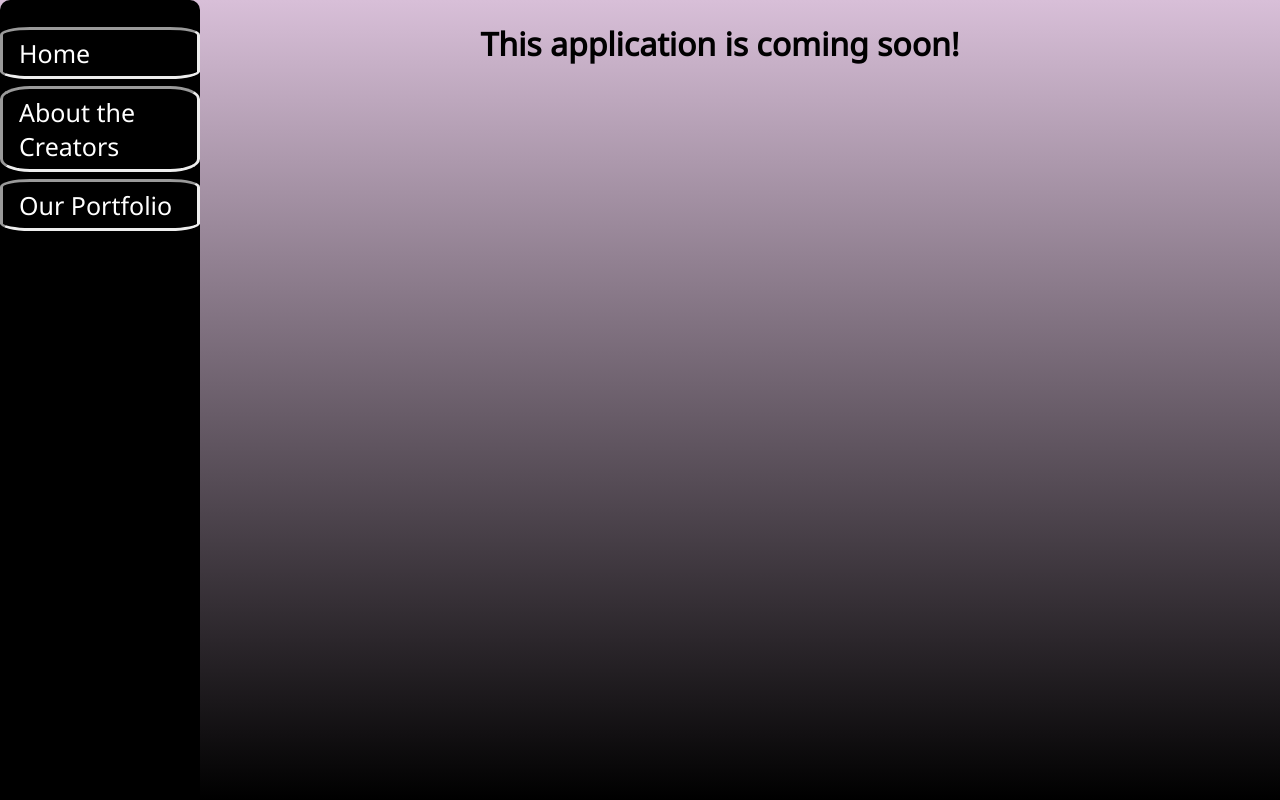
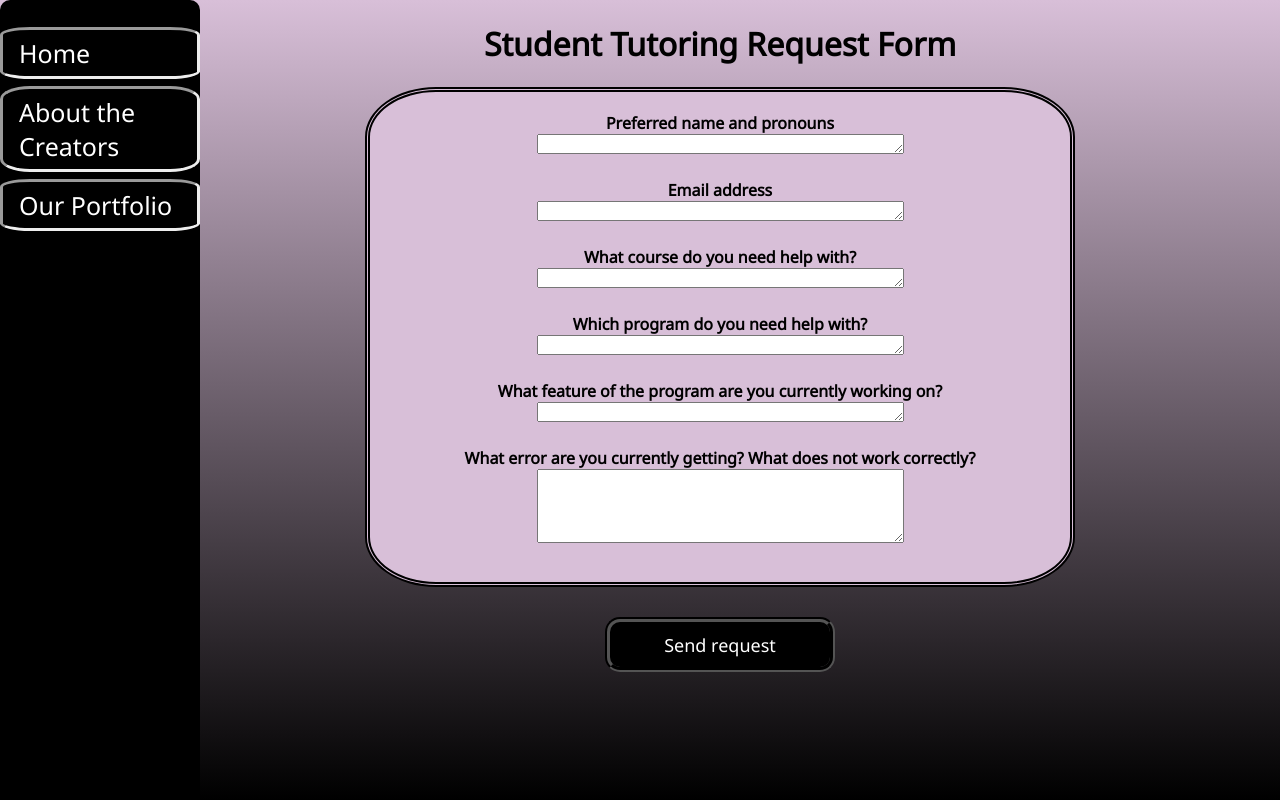
Before and after one commit to umaparhar1/gitgals, a Django app: page /studentPage.html in a window 1280 px wide. Run offline with Django 3.2, Linux system fonts and the light colour scheme.

Commit message:
studentPage form basics complete

```diff
--- a/Proj1/converter/templates/converter/studentPage.html
+++ b/Proj1/converter/templates/converter/studentPage.html
@@ -21,7 +21,31 @@
        <a href="ourPortfolio.html">Our Portfolio</a>
    </div>
    <div class="main">
-        <h1 style="margin-top: 2%;margin-bottom: 3%">This application is coming soon!</h1>
+       <h1 style = "margin-top:2%; margin-bottom:2%;">Student Tutoring Request Form</h1>
+       <div class="studentInput"
+           style="background-color: #D8BFD8; height:490px; width:700px; margin:0 auto; border-radius:10%; border-color: black; border-width:5px; border-style:double;">
+           <p style="font-weight:bolder; margin-top:20px;">Preferred name and pronouns</p>
+           <textarea name="nameAndPronouns" id="nameAndPronouns" cols="50" rows="1"
+               style="size:20px; text-align:center; font-stretch:expanded; font-weight:bold;"></textarea>
+           <p style="font-weight:bolder; margin-top:20px;">Email address</p>
+           <textarea name="studentEmail" id="studentEmail" cols="50" rows="1"
+               style="size:20px; text-align:center; font-stretch:expanded; font-weight:bold;"></textarea>
+           <p style="font-weight:bolder; margin-top:20px;">What course do you need help with?</p>
+           <textarea name="courseName" id="courseName" cols="50" rows="1"
+               style="size:20px; text-align:center; font-stretch:expanded; font-weight:bold;"></textarea>
+           <p style="font-weight:bolder; margin-top:20px;">Which program do you need help with?</p>
+           <textarea name="program" id="program" cols="50" rows="1"
+               style="size:20px; text-align:center; font-stretch:expanded; font-weight:bold;"></textarea>
+           <p style="font-weight:bolder; margin-top:20px;">What feature of the program are you currently working on?</p>
+           <textarea name="programFeature" id="programFeature" cols="50" rows="1"
+               style="size:20px; text-align:center; font-stretch:expanded; font-weight:bold;"></textarea>
+           <p style="font-weight:bolder; margin-top:20px;">What error are you currently getting? What does not work correctly?</p>
+           <textarea name="errorDescription" id="errorDescription" cols="50" rows="4"
+               style="size:20px; text-align:center; font-stretch:expanded; font-weight:bold;"></textarea>
+       </div>
+       <button onclick="studentTutorRequest()" id="sendTutorRequest"
+       style="margin-top:30px; height:55px; width:230px; font-size:18px; background-color: black; border-style:groove; border-width:5px; border-radius:15px; color: white;">Send request</button>
+   </div>
 </body>
 
 </html>
```
Lines whose indentation alone changed are shown as unchanged.
